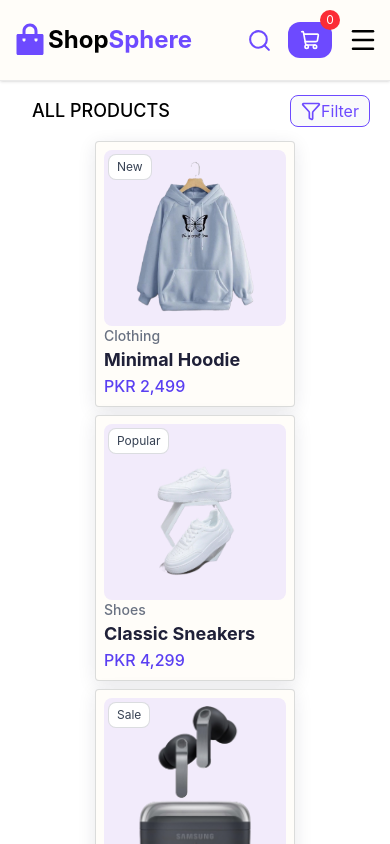
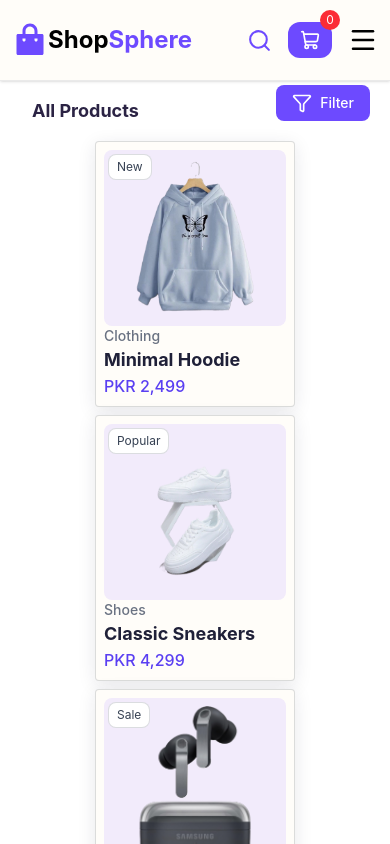
Before and after one commit to fiza-fehmi/Ecommerce-Store, a React (Vite) app: page / in a window 390 px wide. Shown: the top 844 px of the page. Built offline with nearby package versions, Linux system fonts and the light colour scheme.

Commit message:
Add mobile filter toggle component

```diff
--- a/src/components/CardBar.jsx
+++ b/src/components/CardBar.jsx
@@ -1,11 +1,9 @@
 import Card from "./Card";
 import { products } from "../data/products";
 import Filters from "./Filters";
-import { Funnel } from "lucide-react";
-import { useState } from "react";
+import FilterToggle from "./FilterToggle";
 
 const CardBar = () => {
-  const [filterToggle, setFilterToggle] = useState(false)
   return (
     <div className="relative transition duration-300 ease-in">
        <div className="hidden sm:flex">
@@ -13,13 +11,8 @@ const CardBar = () => {
       </div>
       <div className="sm:hidden">
       <div className=" flex items-center justify-between px-5 py-1">
-        <h1 className="uppercase text-black sm:font-bold font-medium text-lg sm:text-xl py-3 px-3">All Products</h1>
-        <button onClick={()=>{setFilterToggle(!filterToggle)}} className="flex border h-8 w-20 justify-center items-center rounded-lg bg-gray-50 text-[#6D4AFF] border-[#6D4AFF]">
-        <Funnel className="h-5 w-5 text-[#6D4AFF]" />
-        Filter
-        </button>
-
-         <div className={`flex flex-col absolute justify-center -bottom-40 left-30 gap-5 sm:hidden ${filterToggle ? "flex" :"hidden"}`}>
+        <FilterToggle />
+         <div className={` flex-col  gap-5 hidden`}>
         <div className="flex flex-col ">
         <div className="flex flex-col">
             <label className="font-medium text-base text-[#1F2038]">Category</label>
@@ -37,12 +30,11 @@ const CardBar = () => {
             <label className="font-medium text-base text-[#1F2038]">Price</label>
             <select className="text-[15px] border border-[#D9D9D9] w-40 h-8 rounded-lg">
                 <option value="">All Prices</option>
-                <option value="">Clothing</option>
-                <option value="">Shoes</option>
-                <option value="">Bags</option>
-                <option value="">Watches</option>
-                <option value="">Accessories</option>
-                <option value="">Electronics</option>
+                <option value="">PKR 1,000 – PKR 2,500</option>
+                <option value="">PKR 2,500 – PKR 5,000</option>
+                <option value="">PKR 5,000 – PKR 10,000</option>
+                <option value="">Above PKR 10,000</option>
+
             </select>
         </div>
 
--- /dev/null
+++ b/src/components/FilterToggle.jsx
@@ -0,0 +1,32 @@
+ import { Funnel } from "lucide-react";
+ import { useState } from "react";
+const FilterToggle = () => {
+    const [FilterToggle, setFilterToggle] = useState(false)
+  return (
+    <>
+<div className="w-full flex">
+<div className="flex p-3  relative  sm:hidden w-full ">
+  <h2 className="text-lg font-bold text-[#2B2344]">
+    All Products
+  </h2>
+</div>
+<div>
+
+  <button onClick={()=>{setFilterToggle(!FilterToggle)}} className={`flex items-center gap-2 bg-[#6D4AFF] hover:bg-[#5A38EA] text-white px-4 py-2 rounded-lg transition duration-200`}>
+    <Funnel className="h-5 w-5" />
+    <span className="text-sm font-medium">Filter</span>
+  </button>
+  </div>
+  </div>
+<div className={`bg-red-500 h-60 w-full ${FilterToggle ? "flex" :"hidden"}`}>
+
+</div>
+</>
+
+
+
+
+  )
+}
+
+export default FilterToggle
```
